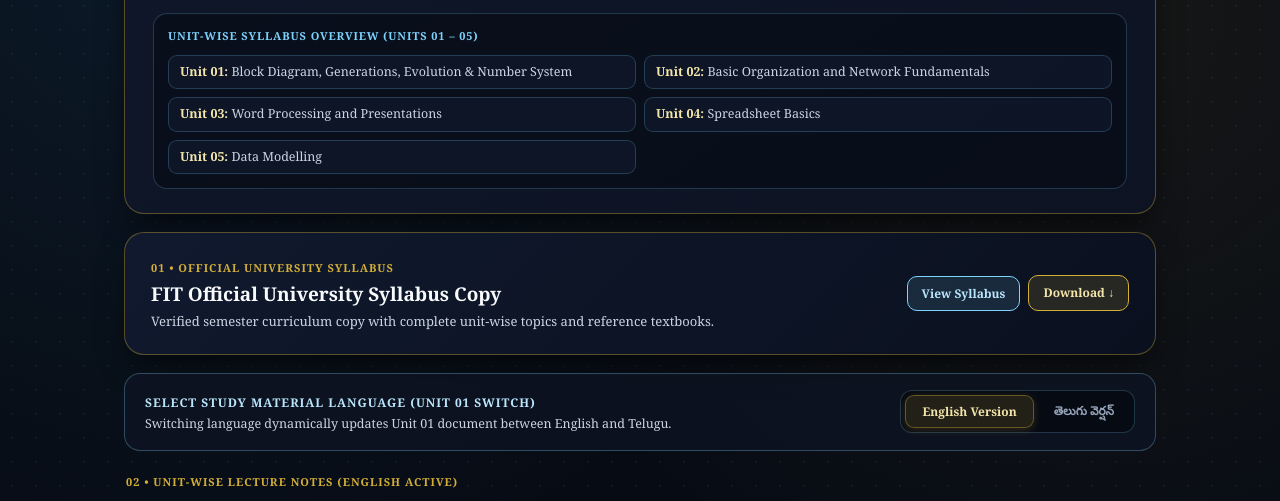
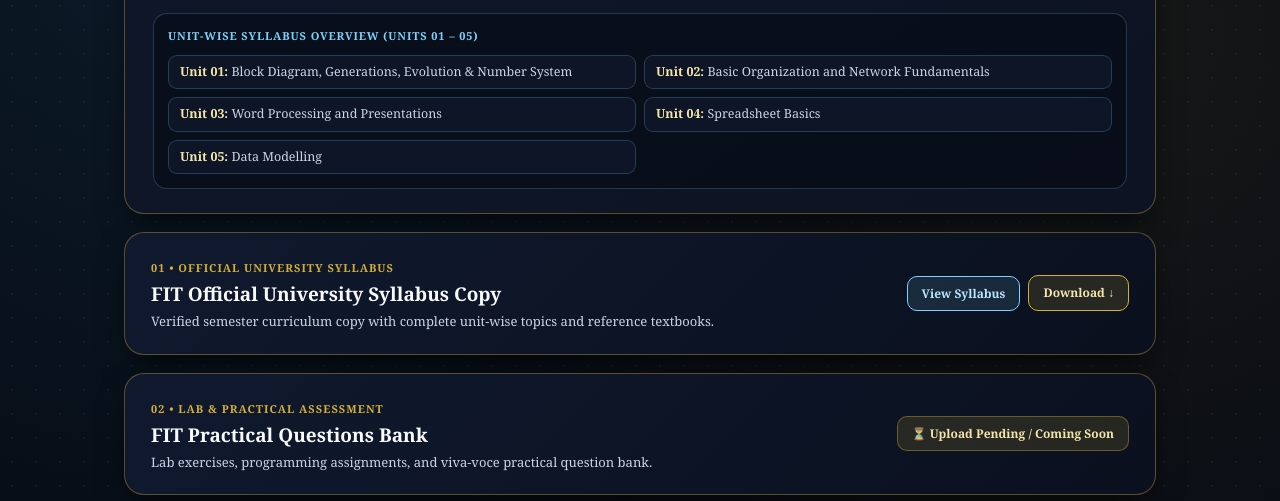
Before and after one commit to plsharsha272-byte/Academic-Lecture-Hub, a plain HTML site: page index.html in a window 1280 px wide. Both pictures are taken after a click on the button 269 px from the left and 584 px from the top of the page. Shown: the part 246-747 px from the top of the page. Drawn offline with Linux system fonts and the light colour scheme.

Commit message:
update.html

```diff
--- a/index.html
+++ b/index.html
@@ -3,8 +3,8 @@
 <head>
   <meta charset="UTF-8">
   <meta name="viewport" content="width=device-width, initial-scale=1.0, maximum-scale=5.0">
-  <!-- Internal Build Version: Web v42 (Hidden from public UI, preserved in title & download filename) -->
-  <title>Academic Lecture Hub — Web v42</title>
+  <!-- Internal Build Version: Web v43 (Hidden from public UI, preserved in title & download filename) -->
+  <title>Academic Lecture Hub — Web v43</title>
   <meta name="description" content="Academic Lecture Hub by Pilli Lalith Sriharsha, Master's in Computer Science — Official Syllabi & Unit-Wise Lecture Notes.">
 
   <style>
@@ -881,6 +881,27 @@
       justify-content: space-between;
     }
 
+    .btn-pending-gold {
+      padding: 8px 14px;
+      border-radius: 10px;
+      background: var(--gold-soft);
+      border: 1px solid var(--gold-border);
+      color: var(--gold-light);
+      font-size: 12px;
+      font-weight: 700;
+      display: inline-flex;
+      align-items: center;
+      justify-content: center;
+      gap: 6px;
+      transition: background 0.2s ease, border-color 0.2s ease, transform 0.2s ease;
+    }
+
+    .btn-pending-gold:hover {
+      border-color: var(--ice-blue);
+      color: var(--ice-blue-light);
+      transform: translateY(-1px);
+    }
+
     /* =========================================================================
        7. FOOTER & DOCUMENT VIEWER MODAL
     ========================================================================= */
@@ -1113,10 +1134,10 @@
   </div>
 
   <!-- =====================================================================
-       APPLICATION DATA & TAMPER-PROTECTED LOGIC (WEB V42)
+       APPLICATION DATA & TAMPER-PROTECTED LOGIC (WEB V43)
   ====================================================================== -->
   <script>
-    const BUILD_VERSION_FILENAME = "Academic Lecture Hub — Web v42.html";
+    const BUILD_VERSION_FILENAME = "Academic Lecture Hub — Web v43.html";
 
     const PORTAL_CATALOG = {
       profile: {
@@ -1142,6 +1163,13 @@
             viewUrl: "https://drive.google.com/file/d/1c7B5iax4mPFWpMOxat7DfKj68bcJTDzr/view?usp=sharing",
             previewUrl: "https://drive.google.com/file/d/1c7B5iax4mPFWpMOxat7DfKj68bcJTDzr/preview",
             downloadUrl: "https://drive.google.com/uc?export=download&id=1c7B5iax4mPFWpMOxat7DfKj68bcJTDzr"
+          },
+          practicals: {
+            title: "FIT Practical Questions Bank",
+            status: "coming_soon",
+            viewUrl: "",
+            previewUrl: "",
+            downloadUrl: ""
           },
           units: [
             {
@@ -1201,6 +1229,13 @@
             previewUrl: "https://drive.google.com/file/d/1FwfN5OQj3OE2XuRS7C1QrmBAkweOWFKN/preview",
             downloadUrl: "https://drive.google.com/uc?export=download&id=1FwfN5OQj3OE2XuRS7C1QrmBAkweOWFKN"
           },
+          practicals: {
+            title: "CO Practical Questions Bank",
+            status: "coming_soon",
+            viewUrl: "",
+            previewUrl: "",
+            downloadUrl: ""
+          },
           units: [
             {
               num: "01",
@@ -1246,13 +1281,20 @@
           title: "Internet of Things",
           subtitle: "IoT Fundamentals, Smart Sensors & Cloud Platforms",
           isBilingual: false,
-          groups: ["3rd B.Sc Computers"],
+          groups: ["3rd Yr Computers"],
           syllabus: {
             title: "IoT Official University Syllabus Copy",
             status: "available",
             viewUrl: "https://drive.google.com/file/d/1DBkeNKjF3ywuvwII03h18R5UffTT1716/view?usp=drive_link",
             previewUrl: "https://drive.google.com/file/d/1DBkeNKjF3ywuvwII03h18R5UffTT1716/preview",
             downloadUrl: "https://drive.google.com/uc?export=download&id=1DBkeNKjF3ywuvwII03h18R5UffTT1716"
+          },
+          practicals: {
+            title: "IoT Practical Questions Bank",
+            status: "coming_soon",
+            viewUrl: "",
+            previewUrl: "",
+            downloadUrl: ""
           },
           units: [
             {
@@ -1380,6 +1422,7 @@
       const subjectEl = document.getElementById("view-subject");
       const currentLang = subjectLangState[subject.id] || 'english';
       const syllabusData = subject.syllabus;
+      const practicalData = subject.practicals || { title: `${subject.code} Practical Questions Bank`, status: "coming_soon" };
 
       const topicsOverviewHtml = subject.units.map(u => `
         <div class="topic-chip">
@@ -1460,6 +1503,29 @@
         `;
       }
 
+      const practicalActionsHtml = (practicalData.status === "available" && practicalData.previewUrl)
+        ? `
+          <div class="dual-action-row">
+            <button type="button"
+              onclick="openPdfViewer('${escapeAttr(subject.title)}', '${escapeAttr(practicalData.title)}', '${practicalData.previewUrl}', '${practicalData.viewUrl}', '${practicalData.downloadUrl}')"
+              class="btn-view-ice">
+              <span>View Questions</span>
+            </button>
+            <a href="${practicalData.downloadUrl}" target="_blank" rel="noopener noreferrer" class="btn-download-gold">
+              <span>Download &#8595;</span>
+            </a>
+          </div>
+        `
+        : `
+          <div class="dual-action-row">
+            <button type="button"
+              onclick="openPracticalPendingModal('${escapeAttr(subject.title)}', '${escapeAttr(practicalData.title)}')"
+              class="btn-pending-gold">
+              <span>&#9203; Upload Pending / Coming Soon</span>
+            </button>
+          </div>
+        `;
+
       subjectEl.innerHTML = `
         <!-- SUBJECT HEADER -->
         <section class="luxury-surface subject-header-card">
@@ -1499,14 +1565,24 @@
           </div>
         </section>
 
-        <!-- DEDICATED LANGUAGE TOGGLE SECTION RIGHT BELOW SYLLABUS CARD (ONLY FOR FIT) -->
+        <!-- 02. PRACTICAL QUESTIONS SECTION (ALL SUBJECTS) -->
+        <section class="syllabus-full-card" aria-label="Practical Questions">
+          <div>
+            <span class="step-eyebrow">02 • Lab &amp; Practical Assessment</span>
+            <h2 class="syllabus-card-heading">${practicalData.title}</h2>
+            <p class="syllabus-card-desc">Lab exercises, programming assignments, and viva-voce practical question bank.</p>
+          </div>
+          ${practicalActionsHtml}
+        </section>
+
+        <!-- DEDICATED LANGUAGE TOGGLE SECTION RIGHT BELOW SYLLABUS / PRACTICALS (ONLY FOR FIT) -->
         ${languageSelectionHtml}
 
-        <!-- 02. UNIT-WISE LECTURE NOTES CARDS GRID -->
+        <!-- 03. UNIT-WISE LECTURE NOTES CARDS GRID -->
         <section aria-label="Unit-Wise Lecture Notes">
           <div class="section-header">
             <div>
-              <span class="step-eyebrow">02 • Unit-Wise Lecture Notes (${currentLang === 'telugu' ? 'Telugu Active for U1' : 'English Active'})</span>
+              <span class="step-eyebrow">03 • Unit-Wise Lecture Notes (${currentLang === 'telugu' ? 'Telugu Active for U1' : 'English Active'})</span>
               <h2 class="section-title">Units 01 – 05 Study Material</h2>
             </div>
           </div>
@@ -1561,6 +1637,26 @@
       actions.classList.add("hidden");
 
       msg.textContent = "Lecture notes for this unit are currently being finalized by Pilli Lalith Sriharsha. Please check back soon or reach out via Student Helpline (9493471854).";
+      msg.classList.remove("hidden");
+
+      modal.classList.remove("hidden");
+    }
+
+    function openPracticalPendingModal(subjectTitle, practicalTitle) {
+      const modal = document.getElementById("doc-viewer-modal");
+      const frame = document.getElementById("modal-pdf-frame");
+      const msg = document.getElementById("modal-message");
+      const actions = document.getElementById("modal-footer-actions");
+
+      document.getElementById("modal-tag").textContent = "Practical Assessment";
+      document.getElementById("modal-heading").textContent = practicalTitle;
+      document.getElementById("modal-subheading").textContent = subjectTitle;
+
+      frame.src = "";
+      frame.classList.add("hidden");
+      actions.classList.add("hidden");
+
+      msg.textContent = "The Practical Questions Bank PDF for this subject will be uploaded soon by Pilli Lalith Sriharsha. Please check back shortly or contact Student Helpline (9493471854).";
       msg.classList.remove("hidden");
 
       modal.classList.remove("hidden");
```
